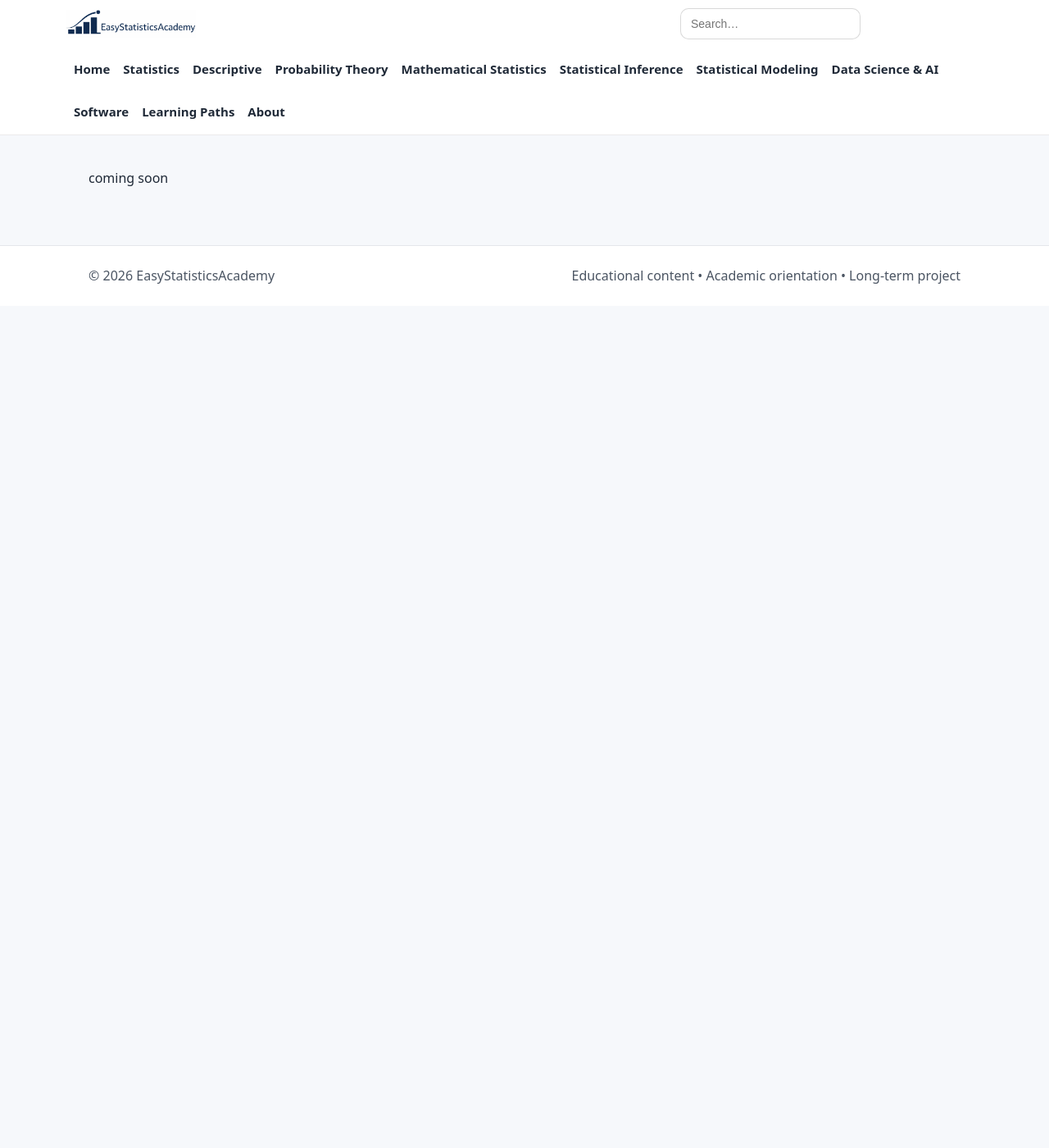
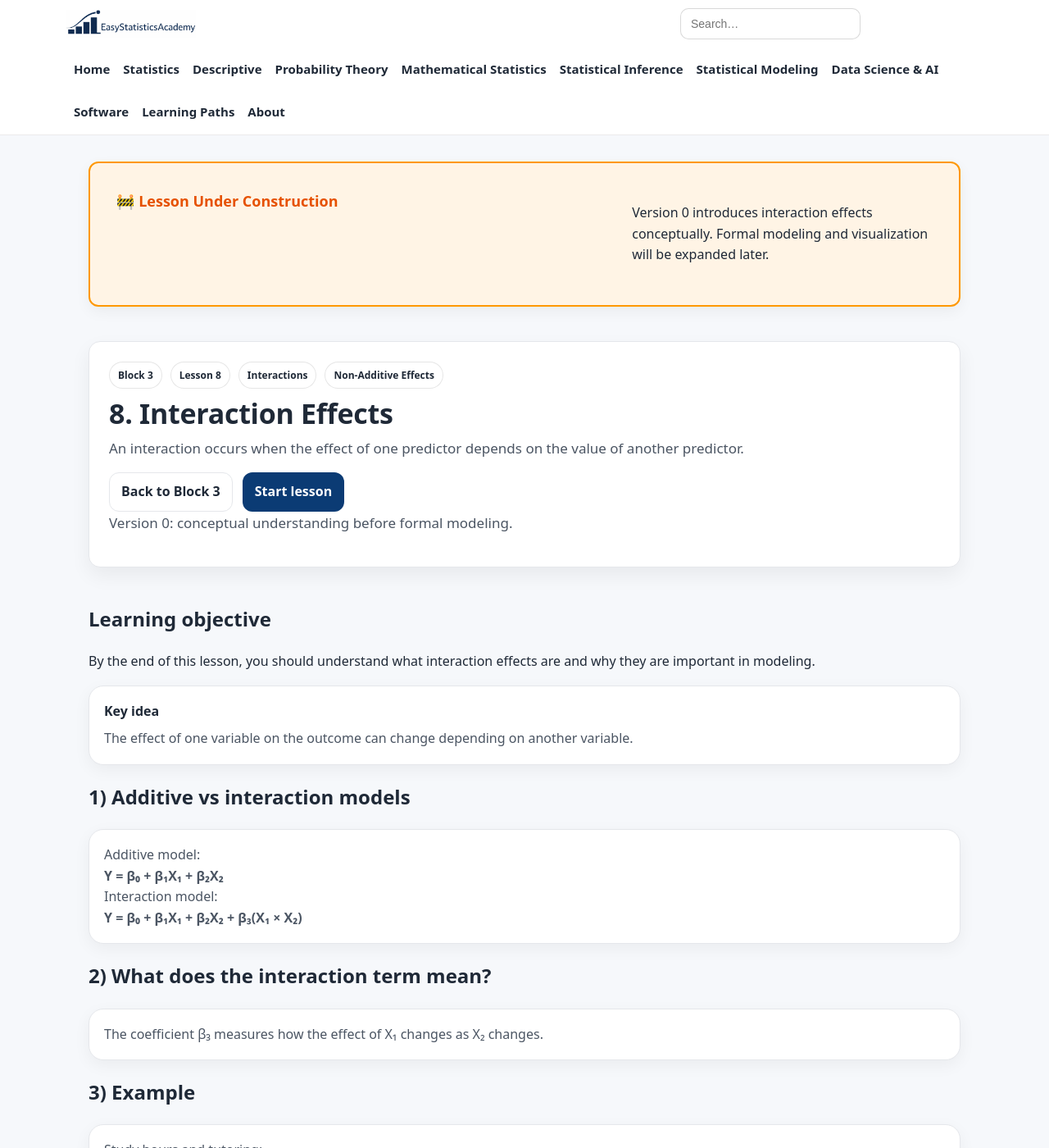
Before and after one commit to ammar-homaida-statistics/easystatisticsacademy, a Jekyll site: the page built from modeling/multiple-regression/interactions/index.md, in a window 1280 px wide and 1400 px high. Shown: the whole window at 82% size. Built offline with Jekyll 4.4.1, drawn with Linux system fonts in a browser that asks for light colours; our own code applies the rules of GitHub Pages for plain Markdown files; some of the changed text lies outside the part shown.

Commit message:
Add lesson content

```diff
--- a/modeling/multiple-regression/interactions/index.md
+++ b/modeling/multiple-regression/interactions/index.md
@@ -1 +1,171 @@
-coming soon
+---
+layout: default
+title: 8. Interaction Effects
+permalink: /modeling/multiple-regression/interactions/
+sidebar: false
+---
+
+<!-- UNDER CONSTRUCTION -->
+<section class="section section-slim">
+  <div class="callout" style="background:#fff4e5; border:2px solid #ff9800; padding:2rem; border-radius:12px;">
+    <h2 style="color:#e65100;">🚧 Lesson Under Construction</h2>
+    <p>
+      Version 0 introduces interaction effects conceptually.
+      Formal modeling and visualization will be expanded later.
+    </p>
+  </div>
+</section>
+
+<!-- ✅ Update last visited lesson -->
+<script>
+(function () {
+  localStorage.setItem("esa_continue_modeling_mr_lesson_v0", JSON.stringify({
+    url: "/modeling/multiple-regression/interactions/",
+    label: "Lesson 8 — Interaction Effects",
+    ts: Date.now()
+  }));
+})();
+</script>
+
+<!-- HERO -->
+<section class="hero hero-section">
+  <div class="hero-card">
+
+    <div class="badge-row">
+      <span class="badge">Block 3</span>
+      <span class="badge">Lesson 8</span>
+      <span class="badge">Interactions</span>
+      <span class="badge">Non-Additive Effects</span>
+    </div>
+
+    <h1>8. Interaction Effects</h1>
+
+    <p class="lead">
+      An interaction occurs when the effect of one predictor depends
+      on the value of another predictor.
+    </p>
+
+    <div class="hero-actions">
+      <a class="btn btn-outline" href="/modeling/multiple-regression/">Back to Block 3</a>
+      <a class="btn" href="#lesson">Start lesson</a>
+    </div>
+
+    <p class="muted-mini">
+      Version 0: conceptual understanding before formal modeling.
+    </p>
+
+  </div>
+</section>
+
+<!-- LESSON -->
+<section class="section" id="lesson">
+
+  <h2>Learning objective</h2>
+  <p>
+    By the end of this lesson, you should understand what interaction effects are
+    and why they are important in modeling.
+  </p>
+
+  <div class="card">
+    <h3>Key idea</h3>
+    <p>
+      The effect of one variable on the outcome can change depending on another variable.
+    </p>
+  </div>
+
+  <h2>1) Additive vs interaction models</h2>
+  <div class="card">
+    <p>
+      Additive model:
+    </p>
+    <p><strong>Y = β₀ + β₁X₁ + β₂X₂</strong></p>
+
+    <p>
+      Interaction model:
+    </p>
+    <p><strong>Y = β₀ + β₁X₁ + β₂X₂ + β₃(X₁ × X₂)</strong></p>
+  </div>
+
+  <h2>2) What does the interaction term mean?</h2>
+  <div class="card">
+    <p>
+      The coefficient β₃ measures how the effect of X₁ changes
+      as X₂ changes.
+    </p>
+  </div>
+
+  <h2>3) Example</h2>
+  <div class="card">
+    <p>
+      Study hours and tutoring:
+    </p>
+    <ul>
+      <li>Hours studied may have a stronger effect when tutoring is present</li>
+      <li>The effect is not constant</li>
+    </ul>
+  </div>
+
+  <h2>4) Interpretation</h2>
+  <div class="card">
+    <p>
+      With interaction, the effect of X₁ is no longer fixed —
+      it depends on X₂.
+    </p>
+  </div>
+
+  <h2>5) Graphical intuition</h2>
+  <div class="card">
+    <ul>
+      <li>No interaction → parallel lines</li>
+      <li>Interaction → lines with different slopes</li>
+    </ul>
+  </div>
+
+  <h2>6) When interactions are important</h2>
+  <div class="card">
+    <ul>
+      <li>Different groups behave differently</li>
+      <li>Effects vary across conditions</li>
+      <li>Relationships are not purely additive</li>
+    </ul>
+  </div>
+
+  <h2>7) Common mistakes</h2>
+  <div class="card">
+    <ul>
+      <li>Ignoring interactions when they exist</li>
+      <li>Overfitting with unnecessary interactions</li>
+      <li>Misinterpreting main effects when interaction is present</li>
+    </ul>
+  </div>
+
+  <h2>8) Why this matters</h2>
+  <div class="card">
+    <p>
+      Interaction effects allow models to represent more realistic relationships
+      where effects depend on context.
+    </p>
+  </div>
+
+  <div class="card">
+    <h3>Outcome of this lesson</h3>
+    <ul>
+      <li>Define interaction effects</li>
+      <li>Understand interaction terms</li>
+      <li>Distinguish additive vs interaction models</li>
+      <li>Interpret interaction conceptually</li>
+      <li>Recognize when interactions are needed</li>
+    </ul>
+  </div>
+
+  <div class="card">
+    <h3>Next step</h3>
+    <p>
+      Now we bring everything together and learn how to build models in practice.
+    </p>
+    <a class="btn" href="/modeling/multiple-regression/model-building/">
+      Next lesson: Model Building →
+    </a>
+  </div>
+
+</section>
```
